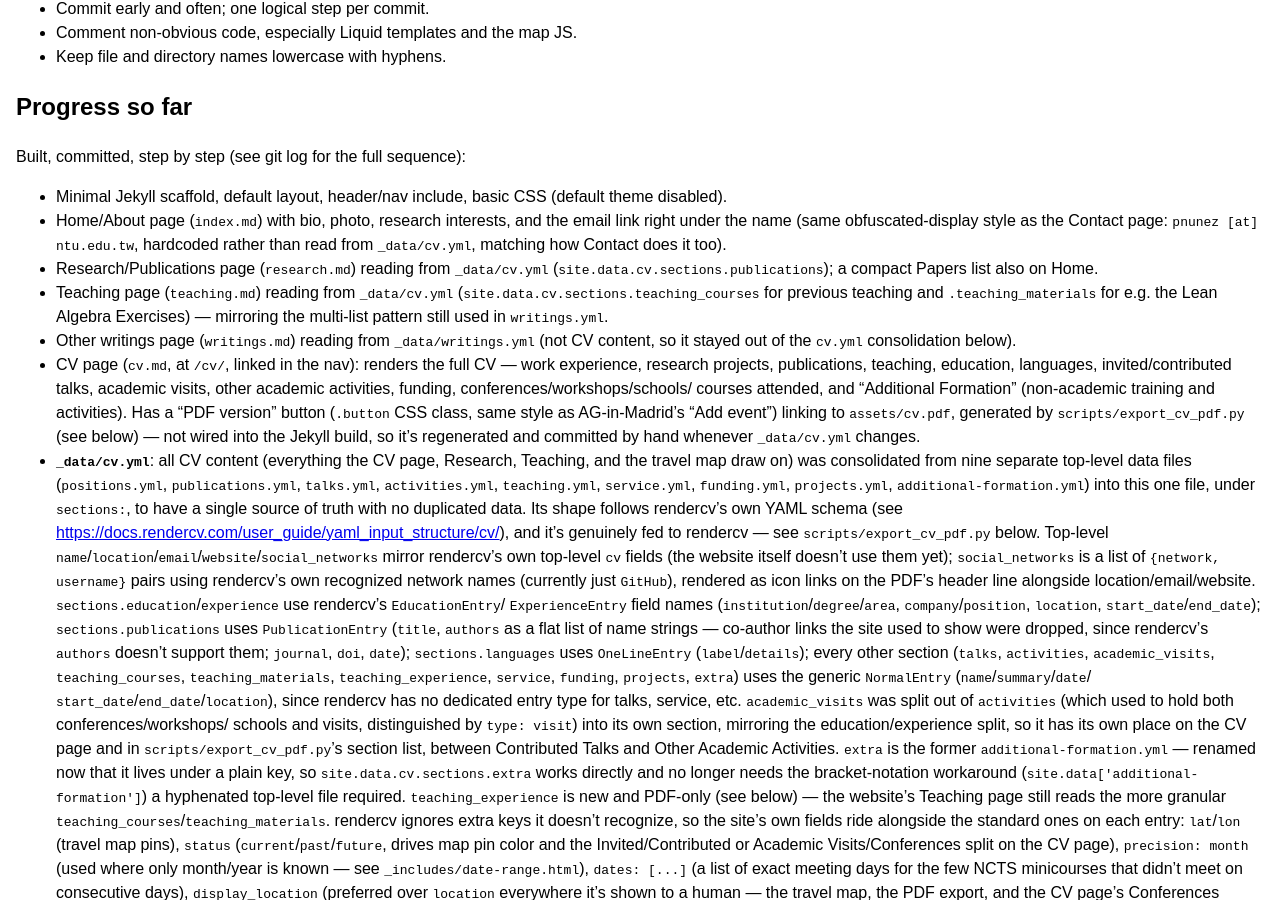
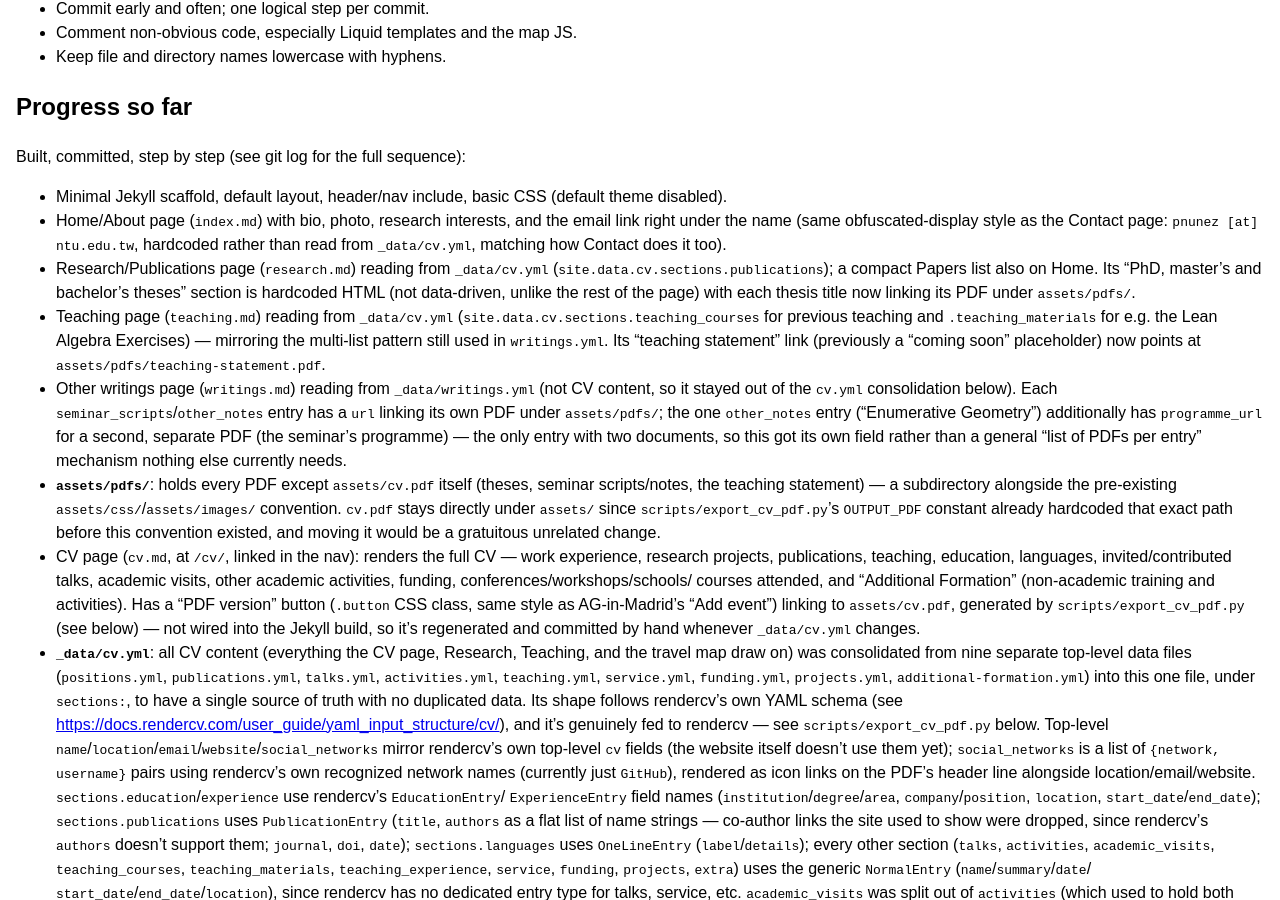
Before and after one commit to pedro-nunez/pedro-nunez.github.io, a Jekyll site: the page built from CLAUDE.md, in a window 1280 px wide and 900 px high, scrolled down 1457 px. Built offline with Jekyll 4.4.1, drawn with Linux system fonts in a browser that asks for light colours; our own code applies the rules of GitHub Pages for plain Markdown files.

Commit message:
Add missing PDFs under assets/pdfs/ and link them throughout the site
Adds theses, seminar scripts/notes, and the teaching statement PDF
(previously a placeholder link) under a new assets/pdfs/ directory,
alongside the existing assets/css/ and assets/images/ convention.
assets/cv.pdf stays where it is, since scripts/export_cv_pdf.py
already hardcodes that path.

Co-Authored-By: Claude Sonnet 5 <noreply@anthropic.com>
Claude-Session: https://claude.ai/code/session_01DA8FQP4BUd5mDBeFEEDyRN

```diff
--- a/CLAUDE.md
+++ b/CLAUDE.md
@@ -97,14 +97,31 @@ Built, committed, step by step (see git log for the full sequence):
   read from `_data/cv.yml`, matching how Contact does it too).
 - Research/Publications page (`research.md`) reading from
   `_data/cv.yml` (`site.data.cv.sections.publications`); a compact
-  Papers list also on Home.
+  Papers list also on Home. Its "PhD, master's and bachelor's theses"
+  section is hardcoded HTML (not data-driven, unlike the rest of the
+  page) with each thesis title now linking its PDF under
+  `assets/pdfs/`.
 - Teaching page (`teaching.md`) reading from `_data/cv.yml`
   (`site.data.cv.sections.teaching_courses` for previous teaching and
   `.teaching_materials` for e.g. the Lean Algebra Exercises) —
-  mirroring the multi-list pattern still used in `writings.yml`.
+  mirroring the multi-list pattern still used in `writings.yml`. Its
+  "teaching statement" link (previously a "coming soon" placeholder)
+  now points at `assets/pdfs/teaching-statement.pdf`.
 - Other writings page (`writings.md`) reading from `_data/writings.yml`
   (not CV content, so it stayed out of the `cv.yml` consolidation
-  below).
+  below). Each `seminar_scripts`/`other_notes` entry has a `url`
+  linking its own PDF under `assets/pdfs/`; the one `other_notes`
+  entry ("Enumerative Geometry") additionally has `programme_url` for
+  a second, separate PDF (the seminar's programme) — the only entry
+  with two documents, so this got its own field rather than a general
+  "list of PDFs per entry" mechanism nothing else currently needs.
+- **`assets/pdfs/`**: holds every PDF except `assets/cv.pdf` itself
+  (theses, seminar scripts/notes, the teaching statement) — a
+  subdirectory alongside the pre-existing `assets/css/`/`assets/images/`
+  convention. `cv.pdf` stays directly under `assets/` since
+  `scripts/export_cv_pdf.py`'s `OUTPUT_PDF` constant already hardcoded
+  that exact path before this convention existed, and moving it would
+  be a gratuitous unrelated change.
 - CV page (`cv.md`, at `/cv/`, linked in the nav): renders the full CV
   — work experience, research projects, publications, teaching,
   education, languages, invited/contributed talks, academic visits,
```
Also changed, not shown: _data/writings.yml (+11 -0 lines), research.md (+3 -3 lines), teaching.md (+1 -1 lines), writings.md (+2 -2 lines), 15 other files.
